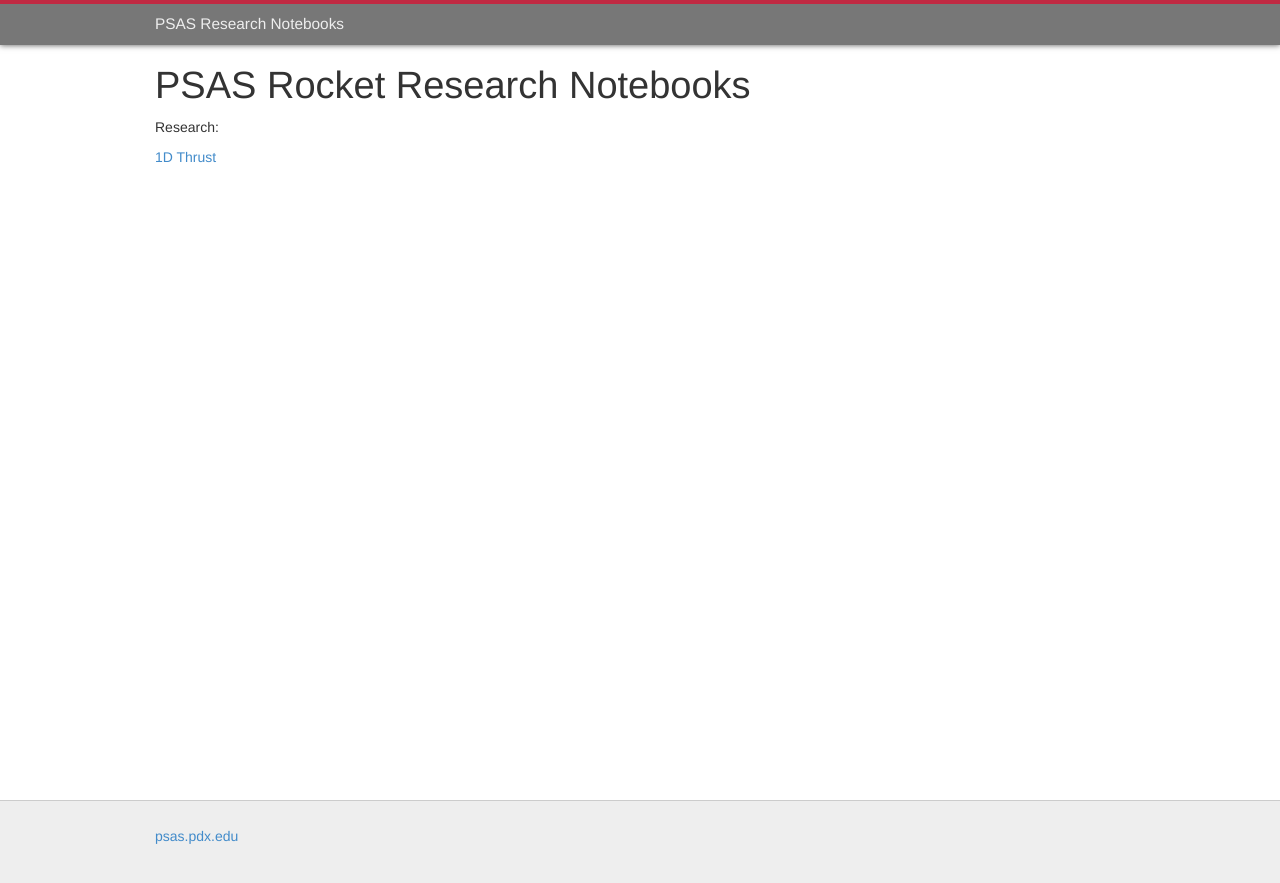
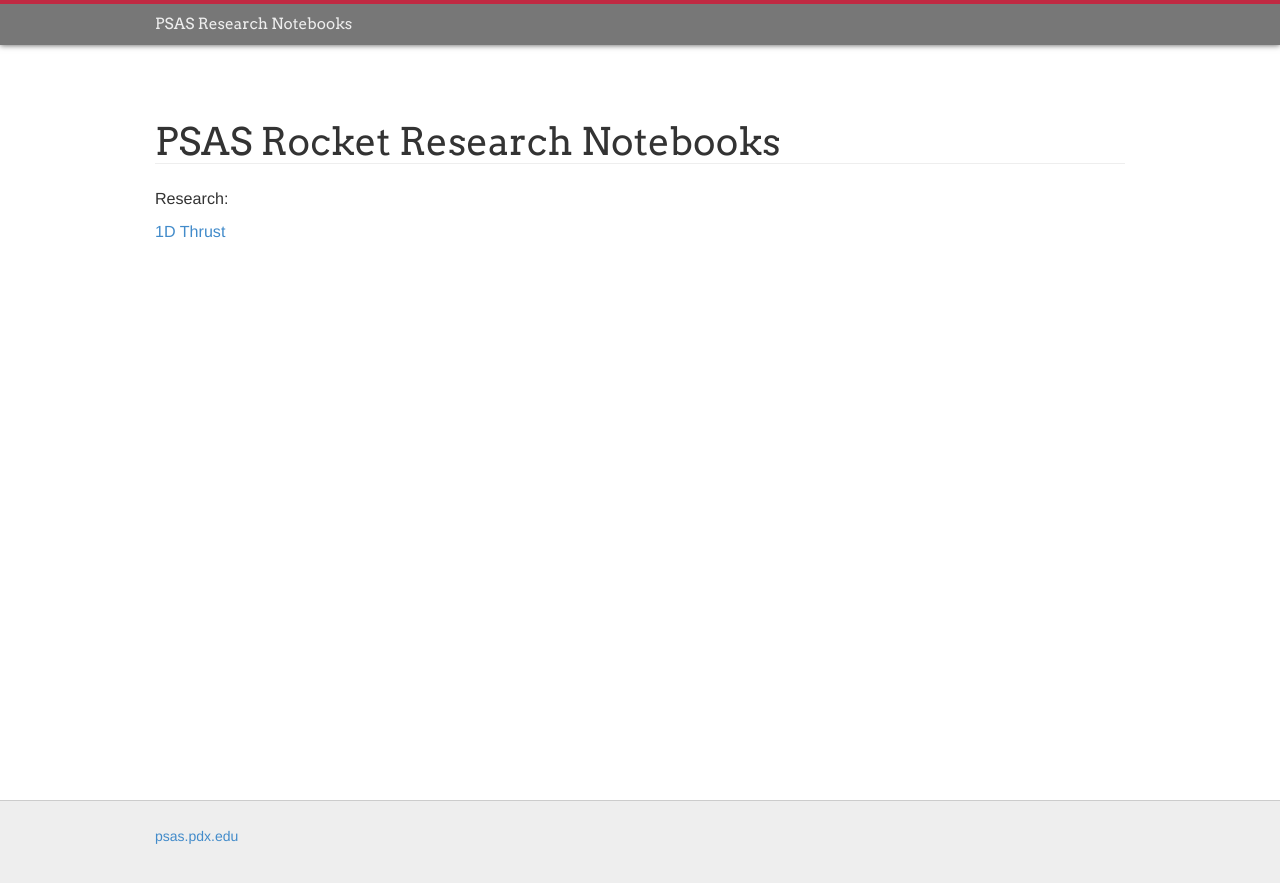
Before and after one commit to psas/research-notebooks, a Jekyll site: the page built from index.markdown, in a window 1280 px wide. Shown: the top 883 px of the page. Built offline with Jekyll 4.4.1, drawn with Linux system fonts in a browser that asks for light colours.

Commit message:
typography treatment

```diff
--- a/_layouts/base.html
+++ b/_layouts/base.html
@@ -9,6 +9,8 @@
   <link href="{{ relative }}static/css/bootstrap.min.css" rel="stylesheet">
   <link href="{{ relative }}static/css/syntax.css" rel="stylesheet">
   <link href="{{ relative }}static/css/style.css" rel="stylesheet">
+
+  <link href='http://fonts.googleapis.com/css?family=Arvo:400,700' rel='stylesheet' type='text/css'>
 
   <script type="text/javascript" src="{{ relative }}static/mathjax/MathJax.js?config=TeX-AMS-MML_HTMLorMML">
   </script>
--- a/static/css/style.css
+++ b/static/css/style.css
@@ -2,6 +2,24 @@ html, body, .wrapper { height: 100%; margin: 0; padding: 0; }
 body > .wrapper { height: auto; min-height: 100%; }
 #content { padding-bottom: 100px; }
 #footer { clear: both; position: relative; z-index: 10; height: 100px; margin-top: -100px;}
+
+h1, h2, h3, h4 {
+    font-family: 'Arvo', sans-serif;
+    margin-top: 2.0em;
+    margin-bottom: 0.6em;
+}
+
+#content h1 {
+    border-bottom: 1px solid #eee;
+}
+
+p {
+    font-size: 1.15em;
+}
+
+pre {
+    font-size: 1.0em;
+}
 
 #header {
     height:45px;
```
